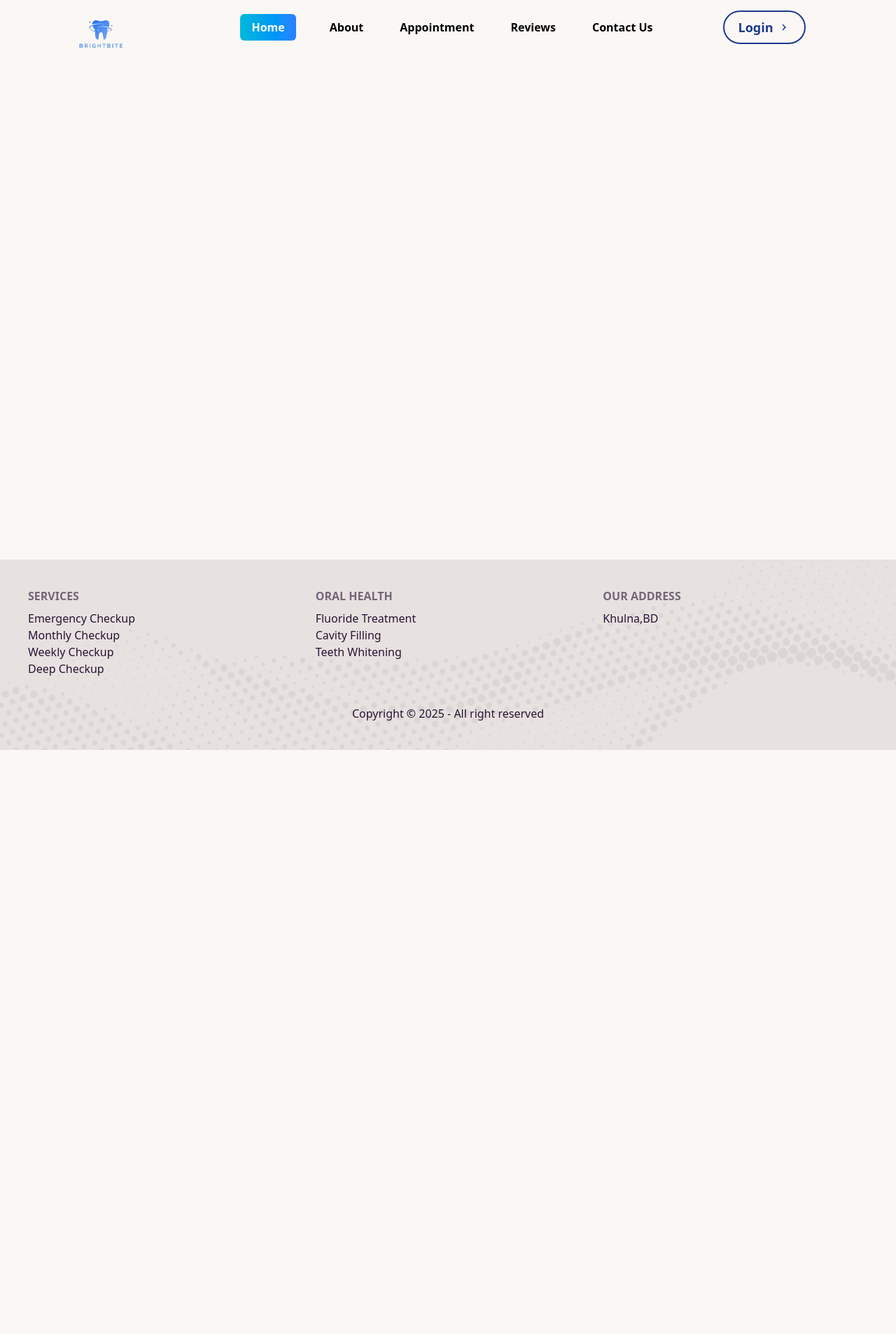
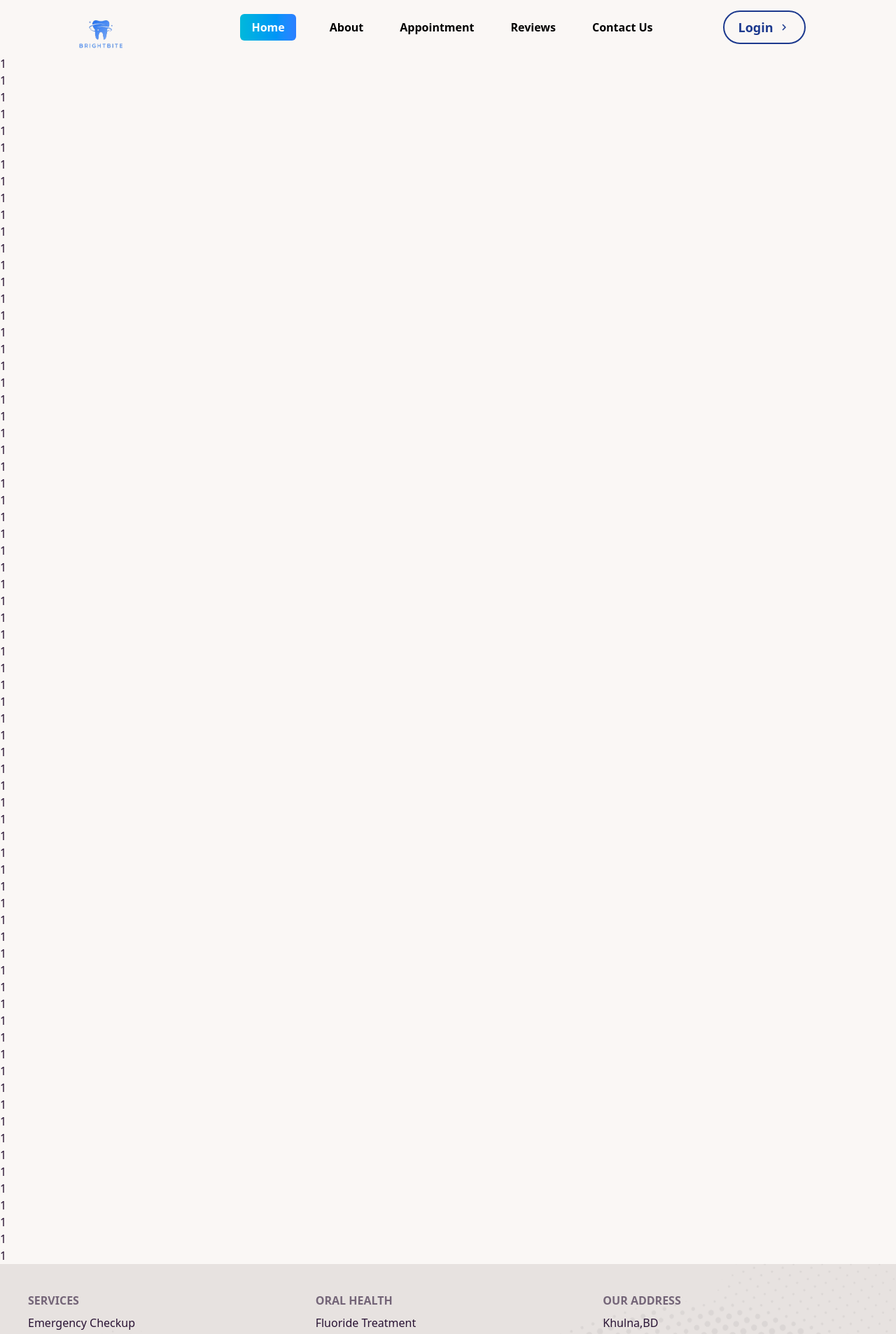
Before and after one commit to Khandaker20201125010/BrightBites, a React (Vite) app: page / in a window 1280 px wide. Shown: the top 1907 px of the page at 70% size. Before the commit the page ends 1072 px from the top, so only its background shows below. Built offline with nearby package versions, Linux system fonts and the light colour scheme.

Commit message:
navbar fixed

```diff
--- a/src/Pages/Home.jsx
+++ b/src/Pages/Home.jsx
@@ -3,7 +3,78 @@
 const Home = () => {
     return (
         <div>
-
+            <h1>1</h1>
+            <h1>1</h1>
+            <h1>1</h1>
+            <h1>1</h1>
+            <h1>1</h1>
+            <h1>1</h1>
+            <h1>1</h1>
+            <h1>1</h1>
+            <h1>1</h1>
+            <h1>1</h1>
+            <h1>1</h1>
+            <h1>1</h1>
+            <h1>1</h1>
+            <h1>1</h1>
+            <h1>1</h1>
+            <h1>1</h1>
+            <h1>1</h1>
+            <h1>1</h1>
+            <h1>1</h1>
+            <h1>1</h1>
+            <h1>1</h1>
+            <h1>1</h1>
+            <h1>1</h1>
+            <h1>1</h1>
+            <h1>1</h1>
+            <h1>1</h1>
+            <h1>1</h1>
+            <h1>1</h1>
+            <h1>1</h1>
+            <h1>1</h1>
+            <h1>1</h1>
+            <h1>1</h1>
+            <h1>1</h1>
+            <h1>1</h1>
+            <h1>1</h1>
+            <h1>1</h1>
+            <h1>1</h1>
+            <h1>1</h1>
+            <h1>1</h1>
+            <h1>1</h1>
+            <h1>1</h1>
+            <h1>1</h1>
+            <h1>1</h1>
+            <h1>1</h1>
+            <h1>1</h1>
+            <h1>1</h1>
+            <h1>1</h1>
+            <h1>1</h1>
+            <h1>1</h1>
+            <h1>1</h1>
+            <h1>1</h1>
+            <h1>1</h1>
+            <h1>1</h1>
+            <h1>1</h1>
+            <h1>1</h1>
+            <h1>1</h1>
+            <h1>1</h1>
+            <h1>1</h1>
+            <h1>1</h1>
+            <h1>1</h1>
+            <h1>1</h1>
+            <h1>1</h1>
+            <h1>1</h1>
+            <h1>1</h1>
+            <h1>1</h1>
+            <h1>1</h1>
+            <h1>1</h1>
+            <h1>1</h1>
+            <h1>1</h1>
+            <h1>1</h1>
+            <h1>1</h1>
+            <h1>1</h1>
         </div>
     );
 };
--- a/src/Shared/Navbar.jsx
+++ b/src/Shared/Navbar.jsx
@@ -31,28 +31,24 @@ const Navbar = () => {
     if (typeof window !== "undefined") {
       const currentScrollY = window.scrollY;
 
-      if (currentScrollY > 0) {
-        setLogoVisible(logo1); // Show logo1 when scrolled down
+      if (currentScrollY === 0) {
+        setNavbarVisible(true);
+        setNavColor("bg-transparent");
+        setTextColor("text-white");
+        setLanColor("text-white");
+        setButtonColor("bg-transparent text-blue-900 hover:bg-white");
+      } else if (currentScrollY > lastScrollY) {
+        // Scrolling down: hide navbar
+        setNavbarVisible(false);
       } else {
-        setLogoVisible(logo); // Show logo when at top
+        // Scrolling up: show and make navbar fixed
+        setNavbarVisible(true);
+        setNavColor("bg-white");
+        setTextColor("text-blue-500");
+        setLanColor("text-blue-500");
+        setButtonColor("bg-cyan-400 text-black");
       }
 
-      if (currentScrollY > lastScrollY) {
-        setNavbarVisible(false);
-        setNavColor("bg-white");
-        setTextColor("text-white");
-        setButtonColor("bg-transparent");
-      } else {
-        setNavbarVisible(true);
-        setNavColor(currentScrollY === 0 ? "bg-transparent" : "bg-white");
-        setTextColor(currentScrollY === 0 ? "text-white" : "text-blue-500");
-        setLanColor(currentScrollY === 0 ? "text-white" : "text-blue-500");
-        setButtonColor(
-          currentScrollY === 0
-            ? "bg-transparent text-blue-900 hover:bg-white"
-            : "bg-cyan-400 text-black"
-        );
-      }
       setLastScrollY(currentScrollY);
     }
   };
@@ -142,7 +138,9 @@ const Navbar = () => {
 
   return (
     <div
-      className={`fixed top-0 left-0 right-0 mx-auto navbar max-w-[90rem] ${navColor} z-50 transition-all max-sm:bg-blue-500 duration-300 ${
+      className={`${
+        lastScrollY === 0 ? "relative" : "fixed"
+      } top-0 left-0 right-0 mx-auto navbar max-w-[90rem] ${navColor} z-50 transition-all duration-300 ${
         navbarVisible ? "transform-none" : "-translate-y-full"
       }`}
     >
@@ -176,9 +174,15 @@ const Navbar = () => {
                 className="icon-wrapper cursor-pointer mx-10"
               >
                 {click ? (
-                  <AiOutlineClose size={30} className="text-white md:text-blue-800" />
+                  <AiOutlineClose
+                    size={30}
+                    className="text-white md:text-blue-800"
+                  />
                 ) : (
-                  <SlMenu size={30} className="text-white font-bold md:text-blue-800" />
+                  <SlMenu
+                    size={30}
+                    className="text-white font-bold md:text-blue-800"
+                  />
                 )}
               </div>
             </div>
```
